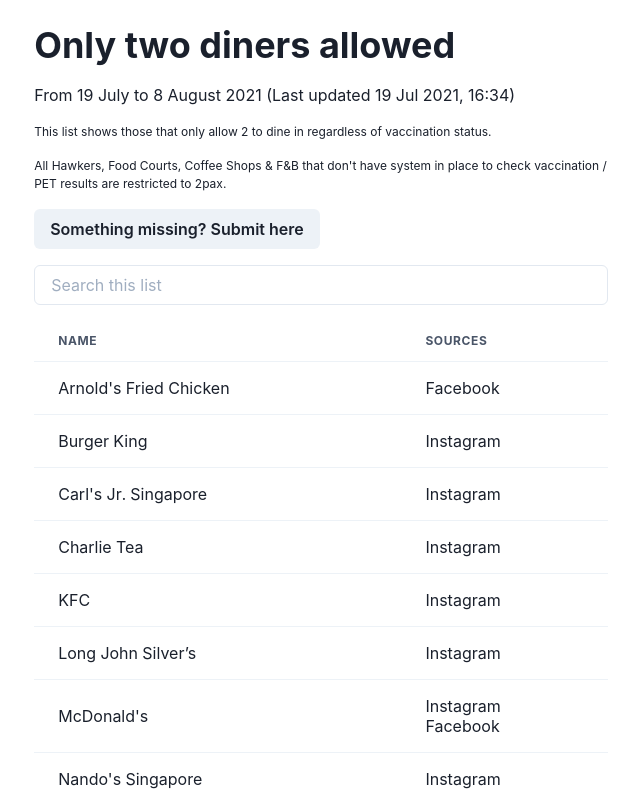
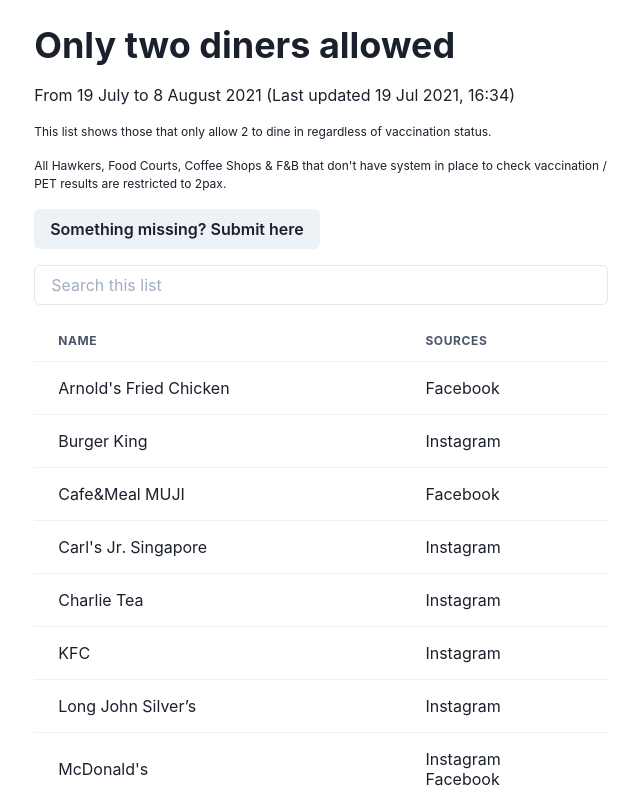
Before and after one commit to gpng/only-two, a Next.js app: page / in a window 1280 px wide. Shown: the top 800 px of the page, without its empty margins (319-959 px from the left). Built offline with nearby package versions, Linux system fonts and the light colour scheme; no server answers.

Commit message:
Update list

```diff
--- a/constants/index.ts
+++ b/constants/index.ts
@@ -45,4 +45,5 @@
     name: 'Charlie Tea',
     insta: 'https://www.instagram.com/p/CRftC61HMGq/',
   },
+  { name: 'Cafe&Meal MUJI', fb: 'https://www.facebook.com/muji.sg/posts/4170556196359678' },
 ];
```
